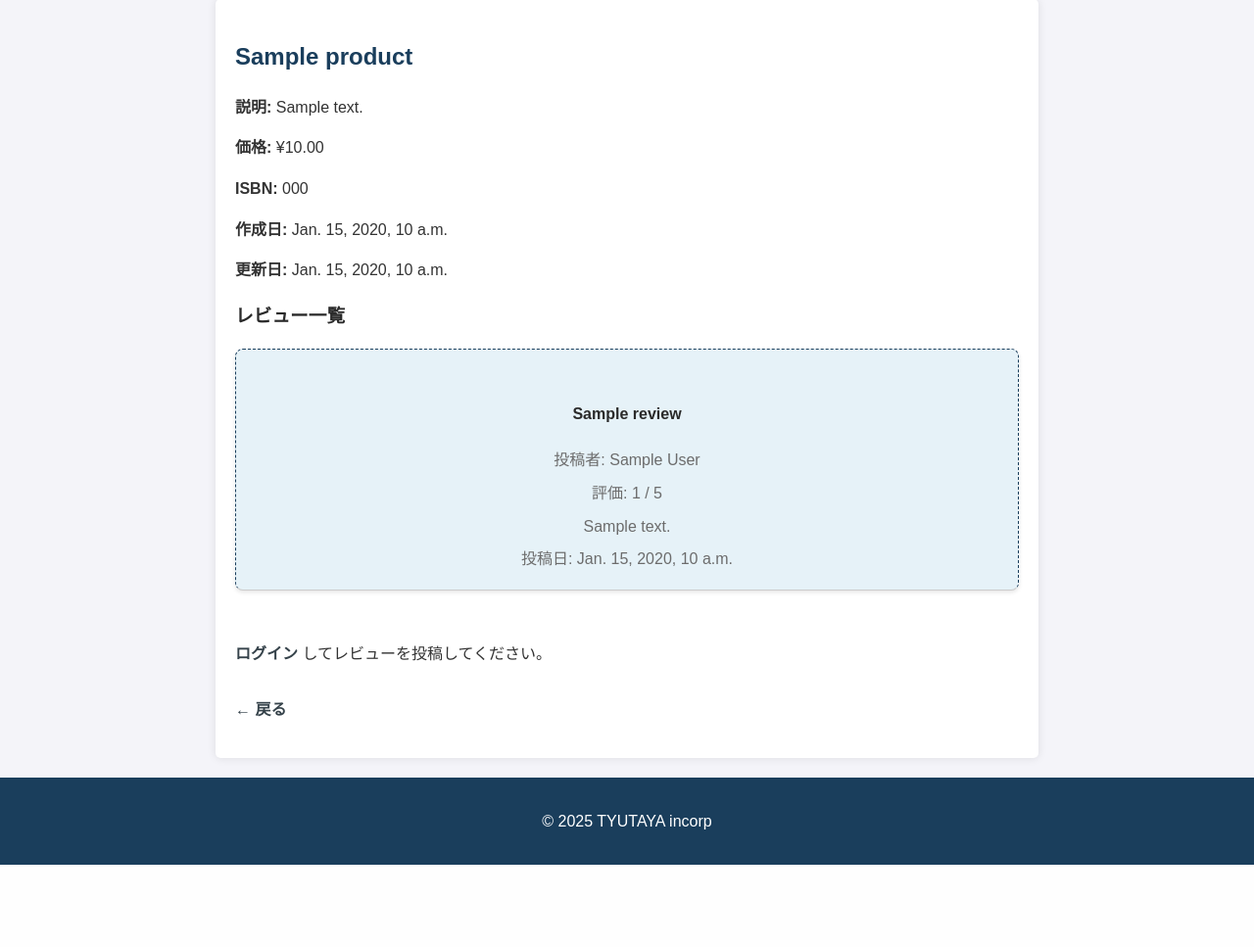
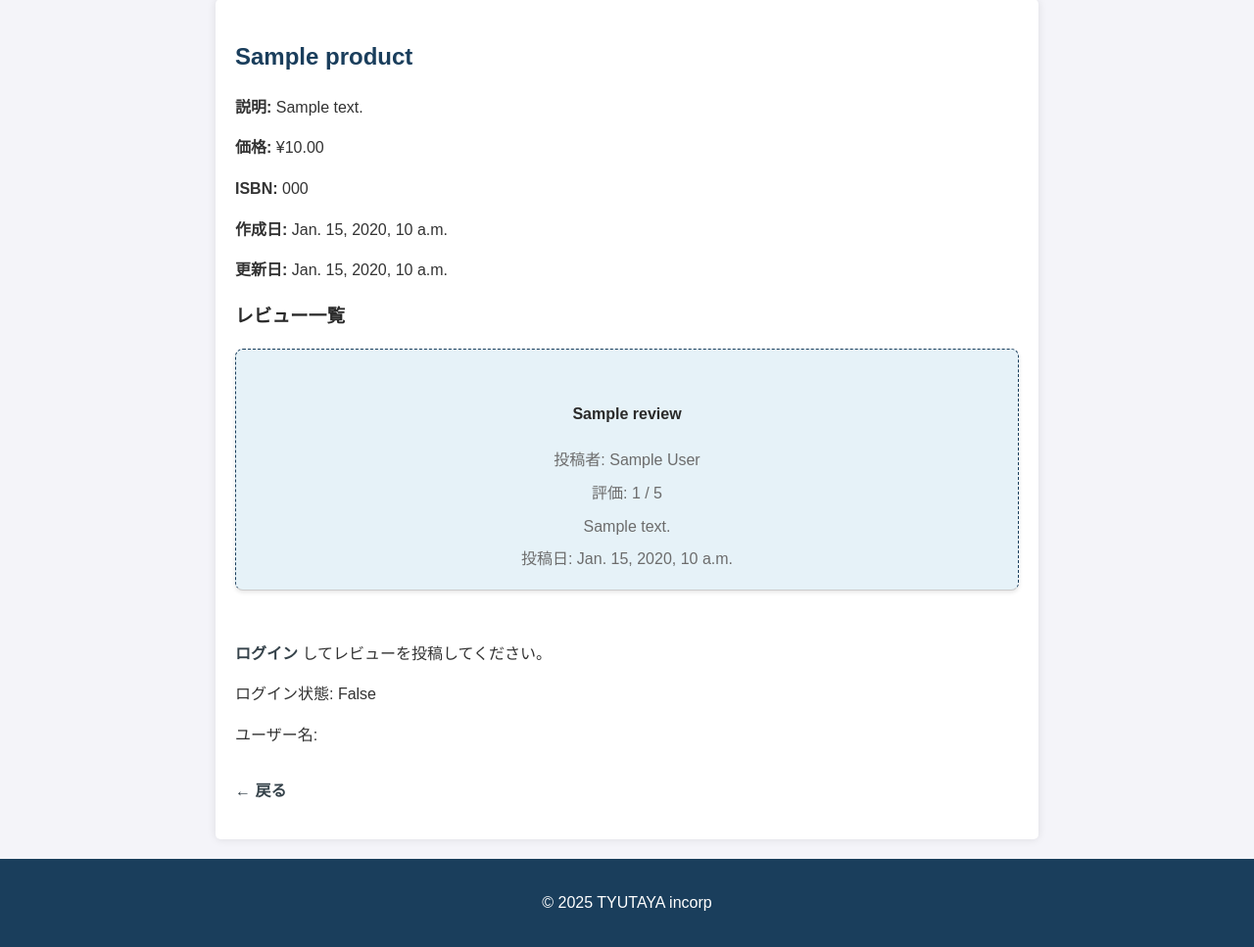
Before and after one commit to KikyoNanakusa/websystem-django-mock, a Django app: page /product/00000000-0000-0000-0000-000000000001/ in a window 1280 px wide. Shown: the part 271-1238 px from the top of the page at 98% size. Before the commit the page ends 1154 px from the top, so only its background shows below. Run offline with Django 5.2, Linux system fonts and the light colour scheme; tables that the repository leaves empty hold one stand-in row (Sample ...).

Commit message:
feat: ログイン状態表示

```diff
--- a/app/BookReview/templates/product_detail.html
+++ b/app/BookReview/templates/product_detail.html
@@ -90,6 +90,9 @@
         </p>
         {% endif %}
 
+        <p>ログイン状態: {{ request.user.is_authenticated }}</p>
+        <p>ユーザー名: {{ request.user.username }}</p>
+
         <p><a href="{% url 'index' %}">← 戻る</a></p>
     </div>
 </body>
```
